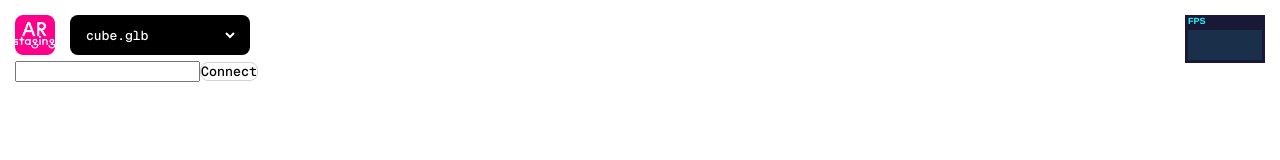
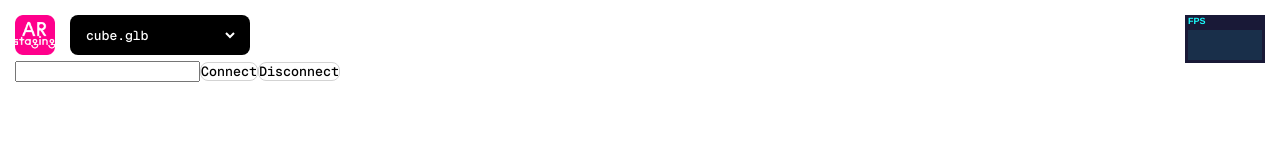
Before and after one commit to hye1ee/ar-staging, a React (Vite) app: page /session in a window 1280 px wide. Shown: the top 160 px of the page. Built offline with nearby package versions, Linux system fonts and the light colour scheme; no server answers.

Commit message:
add disconnect button & fix build issues

```diff
--- a/src/pages/Session.tsx
+++ b/src/pages/Session.tsx
@@ -137,8 +137,17 @@ export default function Session() {
               console.log("Disconnected from " + wsUrl);
               setWebsocket(null);
             }
+            setWebsocket(ws);
           }
         }}>Connect</button>
+        <button type="submit" disabled={websocket !== null} onClick={() => {
+          if (websocket) {
+            websocket.close();
+          } else {
+            console.error("No websocket connection to disconnect");
+          }
+        }
+        }>Disconnect</button>
       </div>
       <ToolBar
         style={{
```
